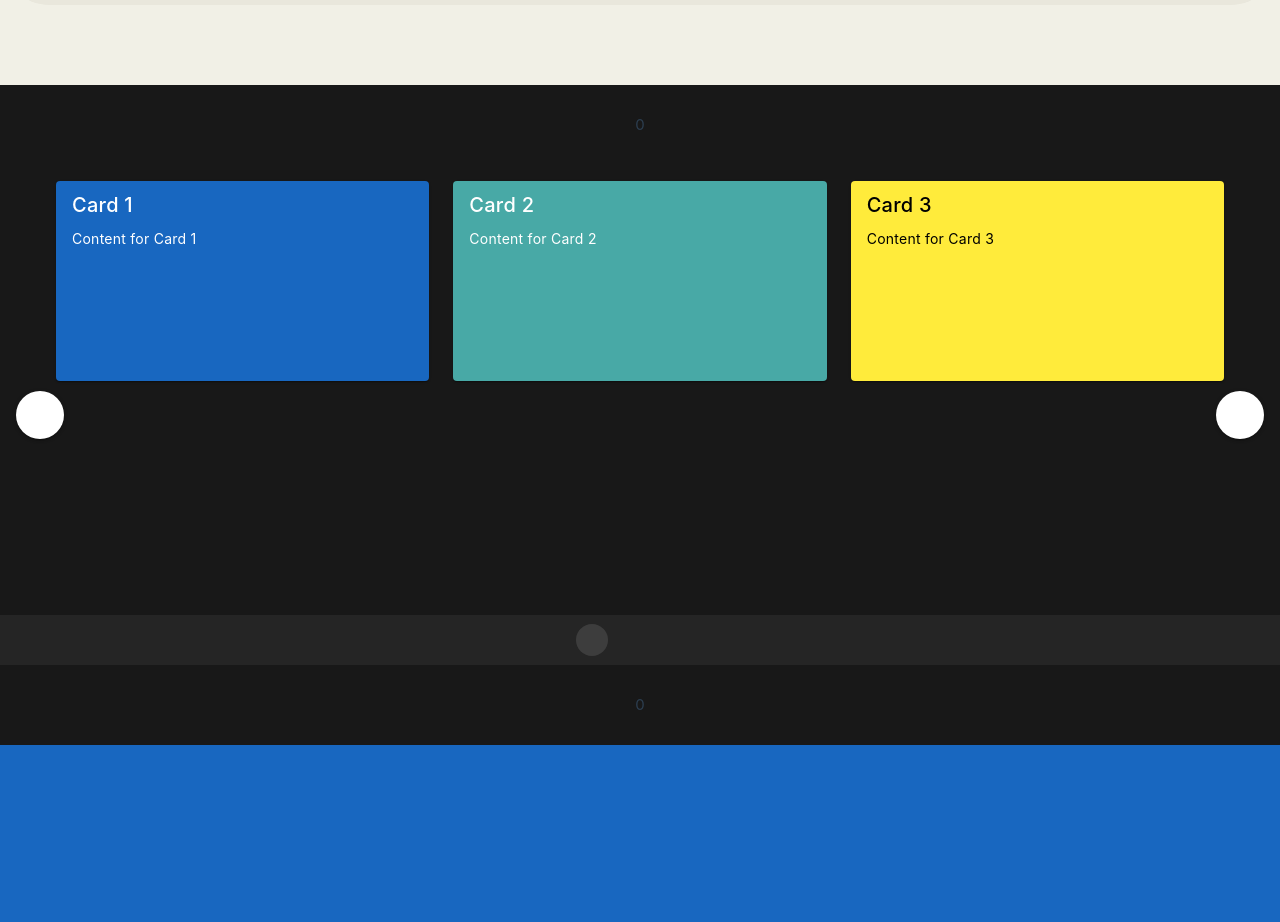
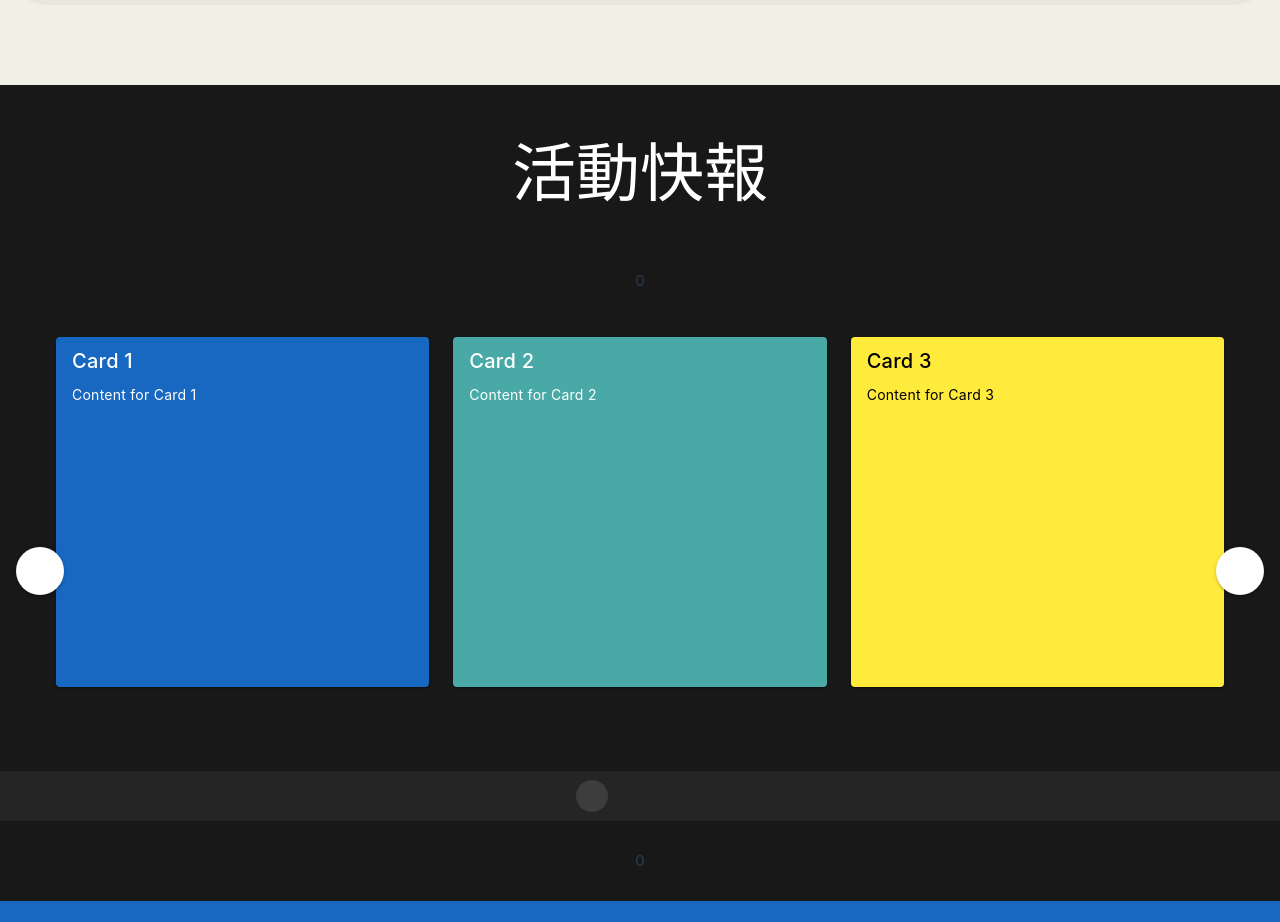
Before and after one commit to kuomay/Single-Page, a Vue app: page /about in a window 1280 px wide. Shown: the part 5720-6642 px from the top of the page. Built offline with nearby package versions, Linux system fonts and the light colour scheme.

Commit message:
修改卡片大小

```diff
--- a/src/components/Active.vue
+++ b/src/components/Active.vue
@@ -36,6 +36,7 @@ const increaseModel = () => {
 
 <template>
   <div id="active">
+    <h2 class="text-white text-center display-3 mt-10 mb-5" style="font-size: 4rem;">活動快報</h2>
     <div class="d-flex justify-space-around align-center py-4">
       <v-btn icon="mdi-minus" variant="text" @click="decreaseModel">
         <v-icon>mdi-chevron-left</v-icon>
@@ -50,7 +51,7 @@ const increaseModel = () => {
         <v-container>
           <v-row>
             <v-col v-for="item in items.slice((n-1)*3, n*3)" :key="item.title" cols="12" md="4">
-              <v-card :color="item.color" height="200">
+              <v-card :color="item.color" height="350">
                 <v-card-title>{{ item.title }}</v-card-title>
                 <v-card-text>{{ item.content }}</v-card-text>
               </v-card>
```
